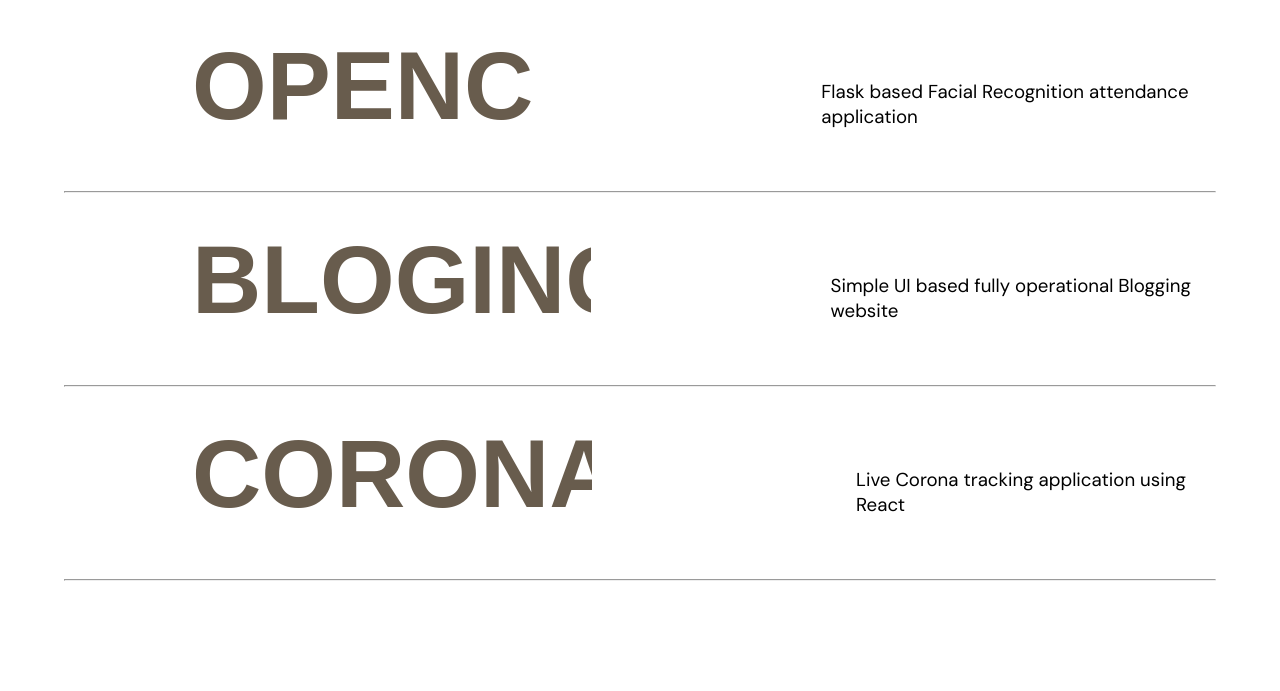
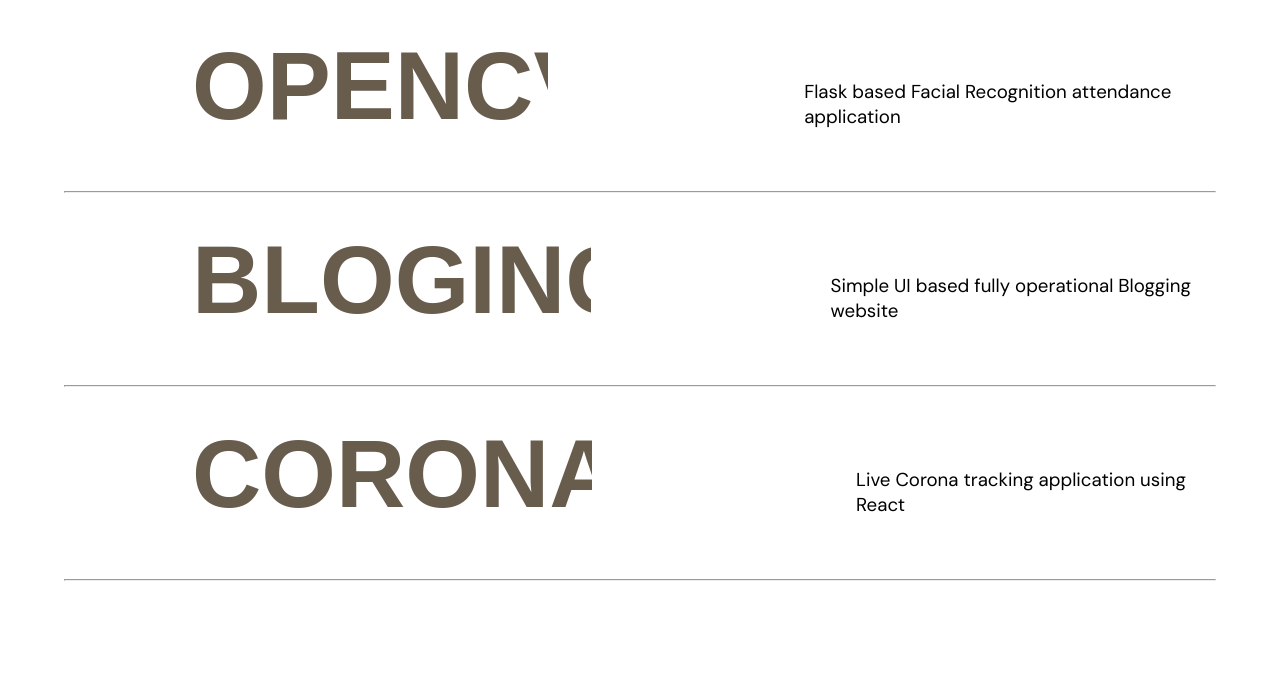
Before and after one commit to raGnok0/Deb_portfolio, a plain HTML site: page index.html in a window 1280 px wide. Shown: the part 1127-1818 px from the top of the page. Drawn offline with nearby package versions, Linux system fonts and the light colour scheme; a web font is replaced by a local one.

Commit message:
Update index.html

```diff
--- a/index.html
+++ b/index.html
@@ -89,7 +89,7 @@
                                     <h1>OPENCV</h1>
                                 </a>
                             </div>
-                            <div class="work-title-recent" style="margin-left: 18pc;">
+                            <div class="work-title-recent" style="margin-left: 16pc;">
                                 <h3>Flask based Facial Recognition attendance application</h3>
                             </div>
 
```
